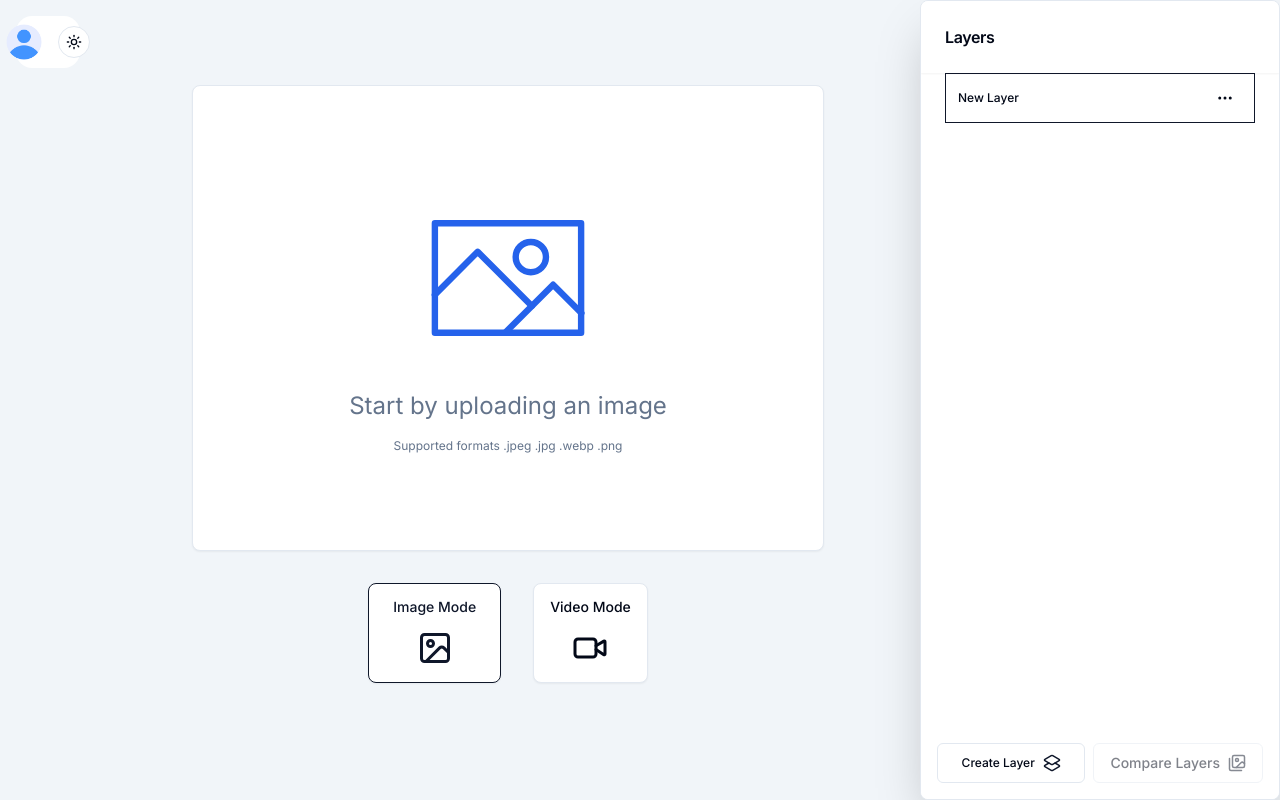
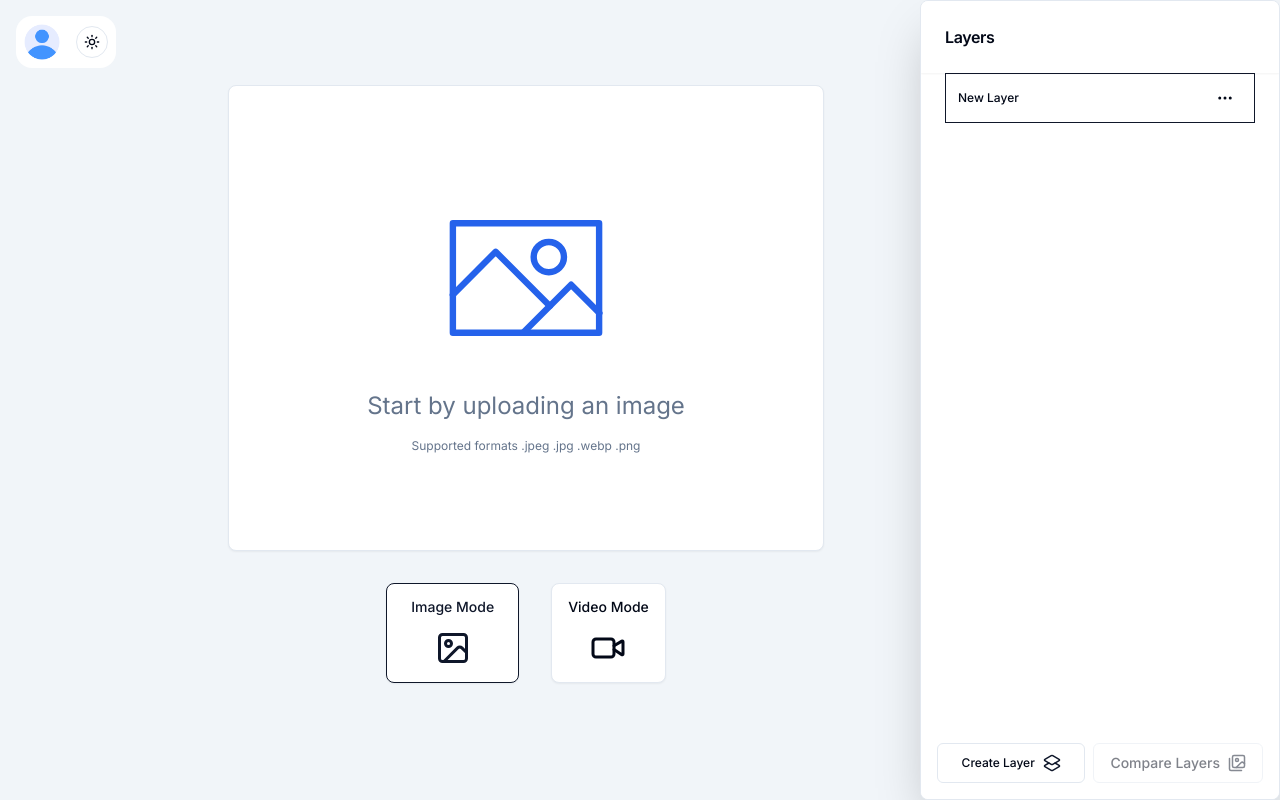
Before and after one commit to emrekaratepe123/Edit, a Next.js app: page / in a window 1280 px wide. Built offline with nearby package versions, Linux system fonts and the light colour scheme; no server answers.

Commit message:
feat: adjust layout in UploadForm for better responsiveness

```diff
--- a/src/components/upload/UploadForm.tsx
+++ b/src/components/upload/UploadForm.tsx
@@ -16,7 +16,7 @@ function UploadForm() {
   );
   if (!activeLayer.url && !layerComparisonMode)
     return (
-      <div className="w-full p-24 flex flex-col  justify-center  h-full">
+      <div className="flex-1 p-24 flex flex-col  justify-center  h-full">
         {selectedType === "image" ? <UploadImage /> : null}
         {selectedType === "video" ? <UploadVideo /> : null}
 
```
